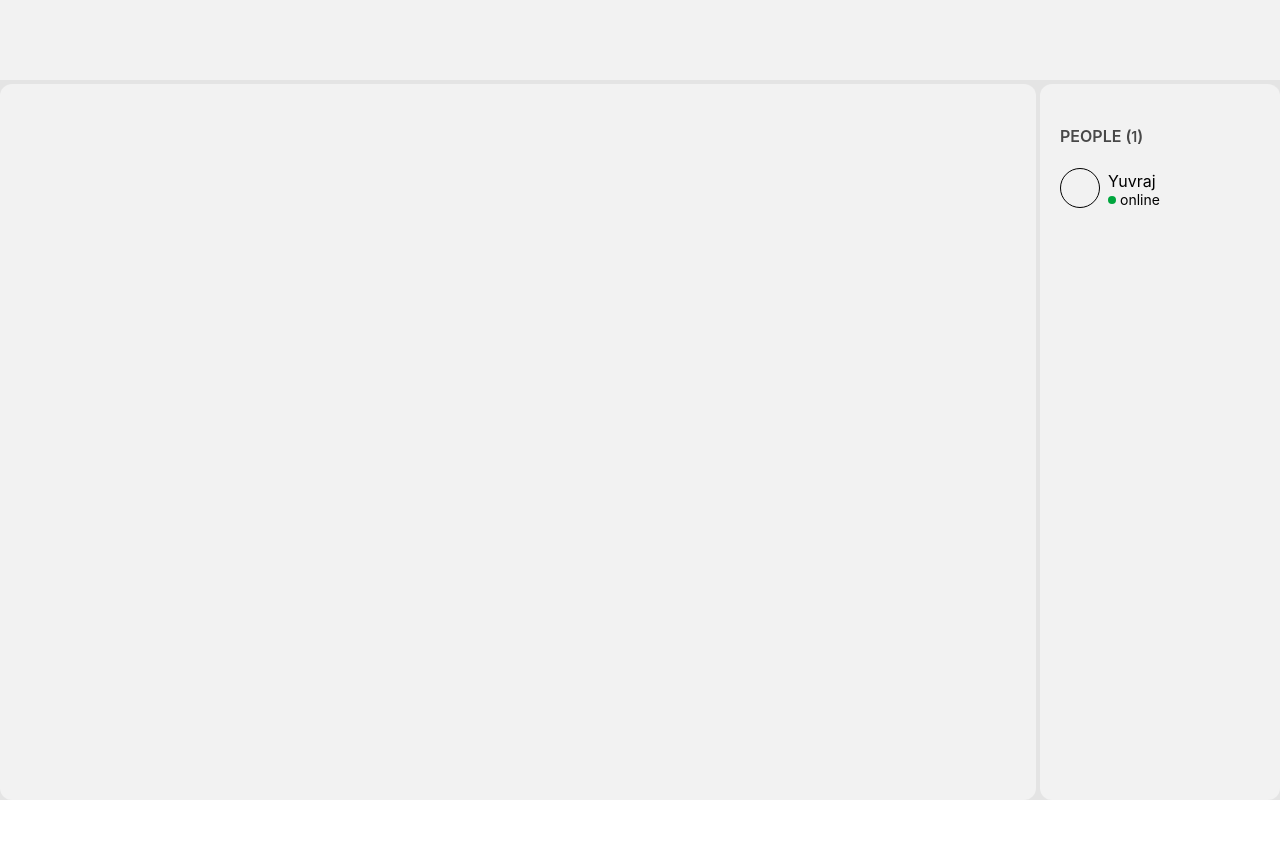
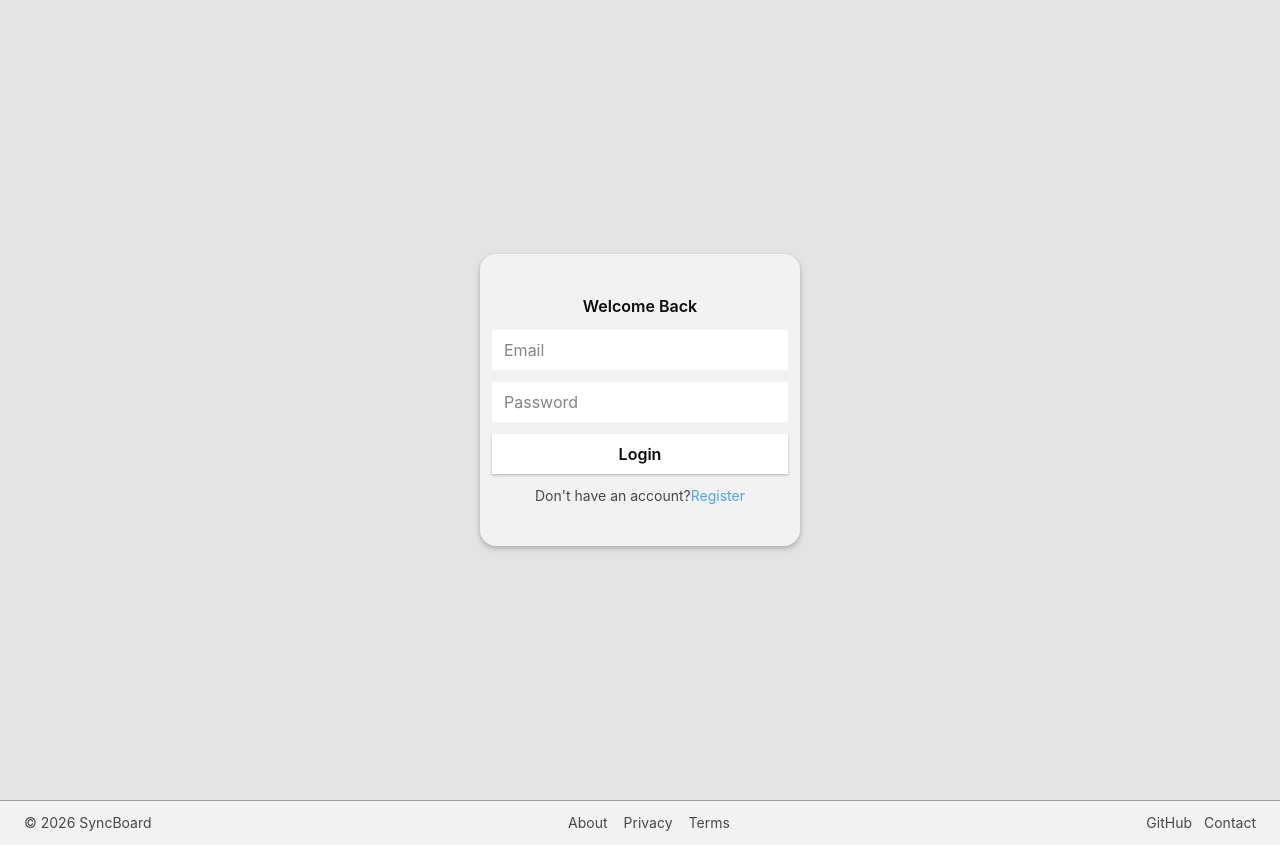
Before and after one commit to yuvrajk-dev/SyncBoard, a React (Vite) app in the folder client/: page / in a window 1280 px wide. Before the commit the page ends 800 px from the top, so only its background shows below. Built offline with nearby package versions, Linux system fonts and the light colour scheme; no server answers.

Commit message:
fix: layout overflow and add footer

```diff
--- a/client/package.json
+++ b/client/package.json
@@ -25,6 +25,7 @@
     "eslint-plugin-react-hooks": "^7.1.1",
     "eslint-plugin-react-refresh": "^0.5.2",
     "globals": "^17.5.0",
+    "react-router-dom": "^7.14.2",
     "vite": "^8.0.10"
   }
 }
--- a/client/src/App.jsx
+++ b/client/src/App.jsx
@@ -1,11 +1,9 @@
-import Layout from "./routes/Layout";
-import { supabase } from "./utils/supabase";
+import Body from "./routes/Body";
 
 function App() {
-  console.log(supabase);
   return (
     <>
-      <Layout />
+      <Body />
     </>
   );
 }
--- /dev/null
+++ b/client/src/Components/Footer.jsx
@@ -0,0 +1,33 @@
+const Footer = () => {
+  return (
+    <footer className="w-full border-t border-(--border-muted) bg-(--bg) px-6 py-3 flex items-center justify-between text-sm text-[var(--text-muted)]">
+      {/* Left */}
+      <div>© {new Date().getFullYear()} SyncBoard</div>
+
+      {/* Center */}
+      <div className="hidden md:flex gap-4">
+        <span className="hover:text-(--text) cursor-pointer transition">
+          About
+        </span>
+        <span className="hover:text-(--text) cursor-pointer transition">
+          Privacy
+        </span>
+        <span className="hover:text-(--text) cursor-pointer transition">
+          Terms
+        </span>
+      </div>
+
+      {/* Right */}
+      <div className="flex gap-3">
+        <span className="hover:text-(--text) cursor-pointer transition">
+          GitHub
+        </span>
+        <span className="hover:text-(--text) cursor-pointer transition">
+          Contact
+        </span>
+      </div>
+    </footer>
+  );
+};
+
+export default Footer;
--- a/client/src/index.css
+++ b/client/src/index.css
@@ -81,3 +81,11 @@ body.light {
   --success: oklch(0.5 0.05 160);
   --info: oklch(0.5 0.05 260);
 }
+
+body {
+  background-color: var(--bg-dark);
+  color: var(--text);
+  transition:
+    background-color 0.3s ease,
+    color 0.3s ease;
+}
--- a/client/src/pages/Main.jsx
+++ b/client/src/pages/CanvasContainer.jsx
@@ -1,8 +1,7 @@
-import React from "react";
 import Canvas from "../Components/Canvas";
 import LeftMenu from "../Components/LeftMenu";
 
-const Main = () => {
+const CanvasContainer = () => {
   return (
     <div className=" flex flex-1 gap-1">
       <Canvas />
@@ -11,4 +10,4 @@ const Main = () => {
   );
 };
 
-export default Main;
+export default CanvasContainer;
--- a/client/src/pages/auth/Login.jsx
+++ b/client/src/pages/auth/Login.jsx
@@ -0,0 +1,36 @@
+import React from "react";
+import Footer from "../../Components/Footer";
+
+const Login = () => {
+  return (
+    <>
+      <div className=" w-full h-screen flex justify-center items-center ">
+        <div className="bg-(--bg) w-80 py-10 p-3 gap-3 shadow-(--shadow-m) flex justify-center flex-col rounded-2xl">
+          <h1 className=" font-semibold text-center">Welcome Back</h1>
+          <input
+            type="text"
+            placeholder="Email"
+            className=" outline-none bg-(--bg-light) py-2 px-3"
+          />
+          <input
+            type="text"
+            placeholder="Password"
+            className=" outline-none bg-(--bg-light) py-2 px-3"
+          />
+          <button className=" py-2 shadow-(--shadow-s) font-semibold bg-(--bg-light) hover:shadow-(--shadow-m)">
+            Login
+          </button>
+          <p className="text-sm text-center text-(--text-muted)">
+            Don't have an account?
+            <span className="text-blue-400 cursor-pointer hover:underline">
+              Register
+            </span>
+          </p>
+        </div>
+      </div>
+      <Footer />
+    </>
+  );
+};
+
+export default Login;
--- /dev/null
+++ b/client/src/routes/Body.jsx
@@ -0,0 +1,27 @@
+import { createBrowserRouter, RouterProvider } from "react-router-dom";
+import Login from "../pages/auth/Login";
+import Home from "./Home";
+import CanvasContainer from "../pages/CanvasContainer";
+
+const Body = () => {
+  const appRouter = createBrowserRouter([
+    {
+      path: "/",
+      element: <Login />,
+    },
+    {
+      path: "/home",
+      element: <Home />,
+      children: [
+        {
+          index: true,
+          element: <CanvasContainer />,
+        },
+      ],
+    },
+  ]);
+
+  return <RouterProvider router={appRouter} />;
+};
+
+export default Body;
--- a/client/src/routes/Layout.jsx
+++ b/client/src/routes/Home.jsx
@@ -1,11 +1,11 @@
+import { Outlet } from "react-router-dom";
 import Navbar from "../Components/Navbar";
-import Main from "../pages/Main";
 
 const Layout = () => {
   return (
     <div className="flex flex-col gap-1 bg-(--bg-dark) w-screen h-screen">
       <Navbar />
-      <Main />
+      <Outlet />
     </div>
   );
 };
```
Also changed, not shown: 1 other file (tests, documents, lock files or other folders).
